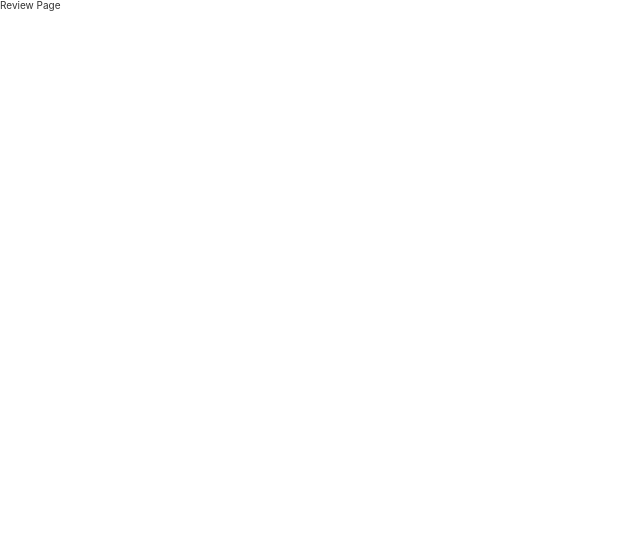
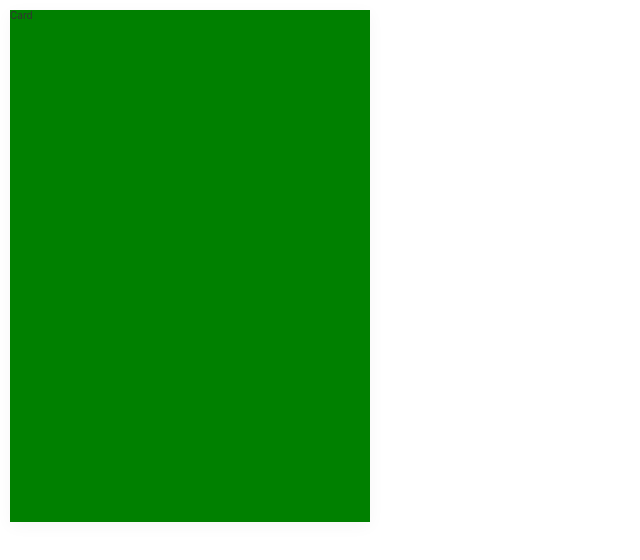
Before and after one commit to STudy-with-ST/MoVook, a React (Create React App) app in the folder front/movook-app/: page /review in a window 1280 px wide. Shown: the top 560 px of the page, without its empty margins (0-640 px from the left). Built offline with nearby package versions, Linux system fonts and the light colour scheme; a web font is replaced by a local one.

Commit message:
Add Review/Card

```diff
--- /dev/null
+++ b/front/movook-app/src/components/Review/Card.jsx
@@ -0,0 +1,20 @@
+import React from "react";
+import styled from "styled-components";
+
+const Card = () => {
+  return <Container>Card</Container>;
+};
+export default Card;
+
+const Container = styled.div`
+  width: 360px;
+  min-height: 512px;
+  max-height: 512px;
+  background-color: green;
+  box-shadow: rgb(0 0 0 / 4%) 0px 4px 16px 0px;
+  transition: box-shadow 0.25s ease-in 0s, transform 0.25s ease-in 0s;
+  margin: 1rem;
+  overflow: hidden;
+  display: flex;
+  flex-direction: column;
+`;
--- a/front/movook-app/src/pages/Review/index.js
+++ b/front/movook-app/src/pages/Review/index.js
@@ -1,7 +1,12 @@
 import React from "react";
+import Card from "../../components/Review/Card";
 
 const Review = () => {
-  return <div>Review Page</div>;
+  return (
+    <div>
+      <Card />
+    </div>
+  );
 };
 
 export default Review;
```
